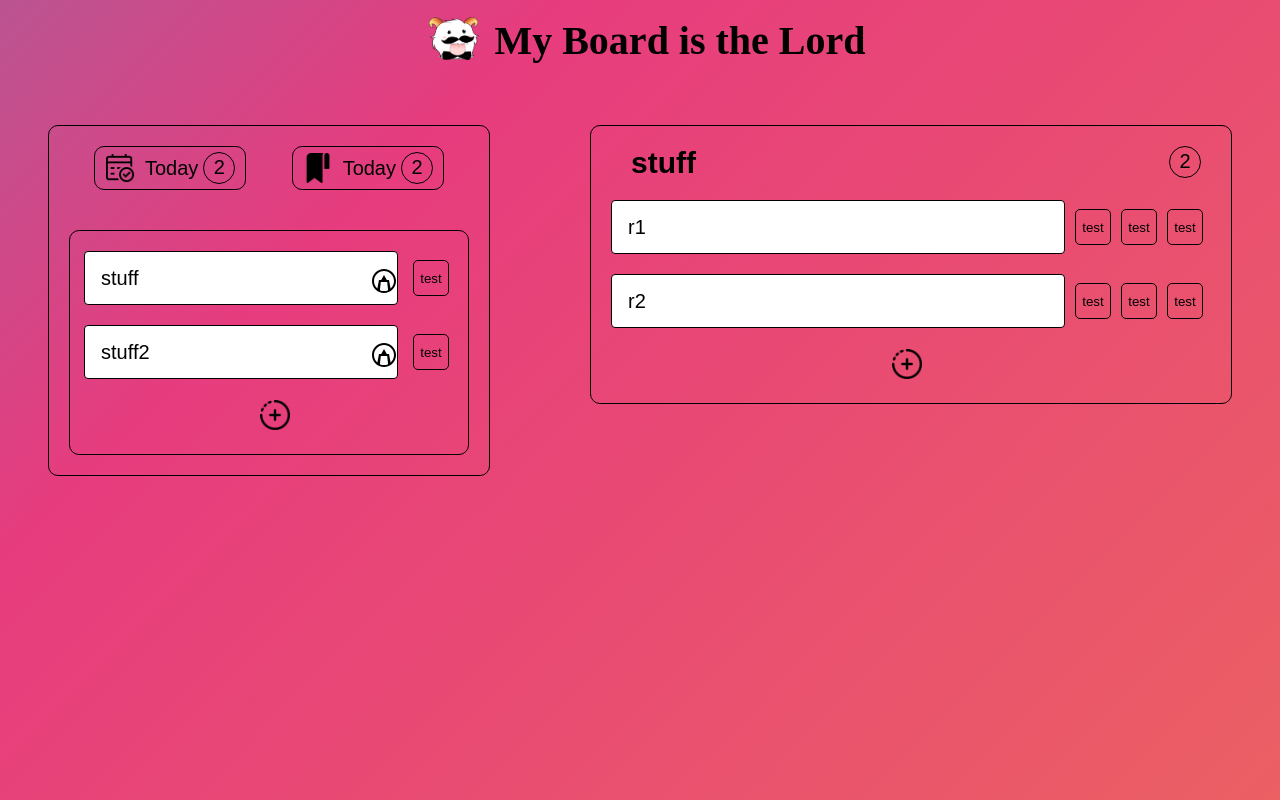
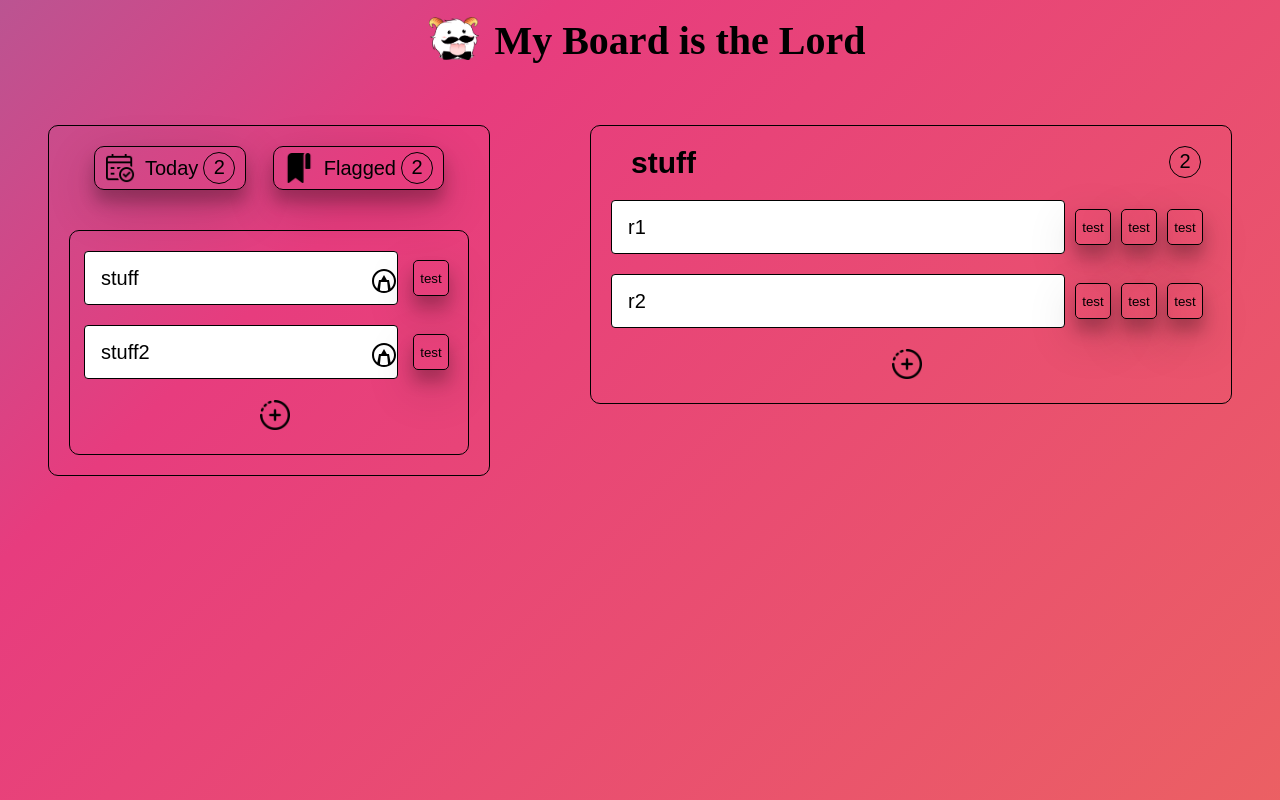
Before and after one commit to oPuDDingo/To_Do_List_Prog_3, an Angular app in the folder frontend/: page / in a window 1280 px wide. Built offline with nearby package versions, Linux system fonts and the light colour scheme.

Commit message:
added shadow (Valerie)

```diff
--- a/frontend/src/app/board/board.component.html
+++ b/frontend/src/app/board/board.component.html
@@ -8,7 +8,7 @@
             </div>
             <div class="filter-button">
                 <img src="/assets/mark.png"/>
-                <div class="filter-text">Today</div>
+                <div class="filter-text">Flagged</div>
                 <div class="filter-counter">2</div>
             </div>
         </div>
--- a/frontend/src/app/board/board.component.scss
+++ b/frontend/src/app/board/board.component.scss
@@ -39,7 +39,7 @@
   padding: 5px 10px 5px 10px;
   transition: 0.1s;
   transition-timing-function: ease-in-out;
-
+  box-shadow: 0 12px 16px 0 rgba(0,0,0,0.24), 0 17px 50px 0 rgba(0,0,0,0.19);
   img {
     width: 30px;
     height: 30px;
@@ -130,6 +130,7 @@
   margin: auto 5px auto 15px;
   transition: 0.1s;
   transition-timing-function: ease-in-out;
+  box-shadow: 0 12px 16px 0 rgba(0,0,0,0.24), 0 17px 50px 0 rgba(0,0,0,0.19);
 }
 
 .delete-button:hover {
--- a/frontend/src/app/reminder/reminder.component.scss
+++ b/frontend/src/app/reminder/reminder.component.scss
@@ -17,6 +17,7 @@
   margin-bottom: auto;
   transition: 0.1s;
   transition-timing-function: ease-in-out;
+  box-shadow: 0 12px 16px 0 rgba(0,0,0,0.24), 0 17px 50px 0 rgba(0,0,0,0.19);
 }
 
 .reminder button:hover {
```
